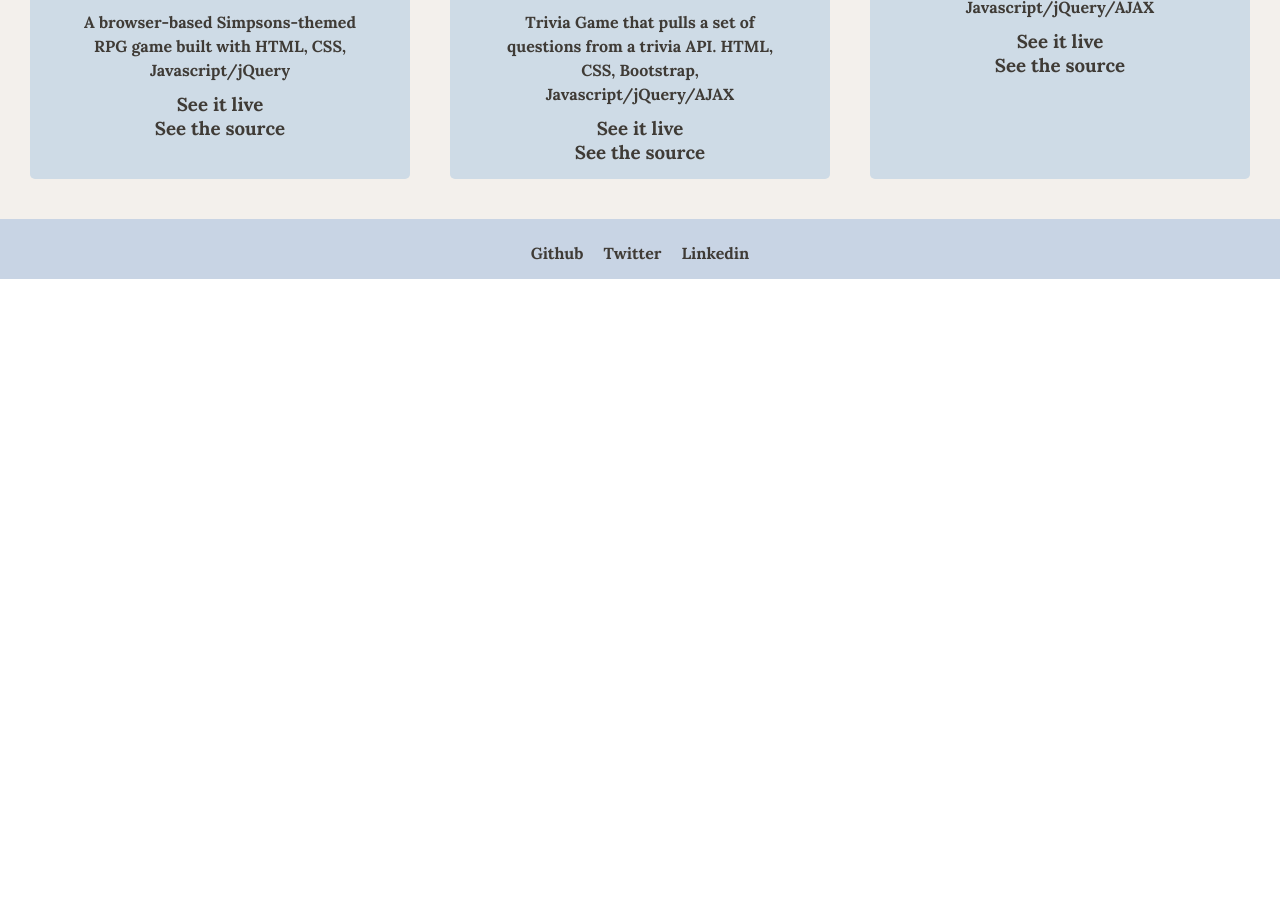
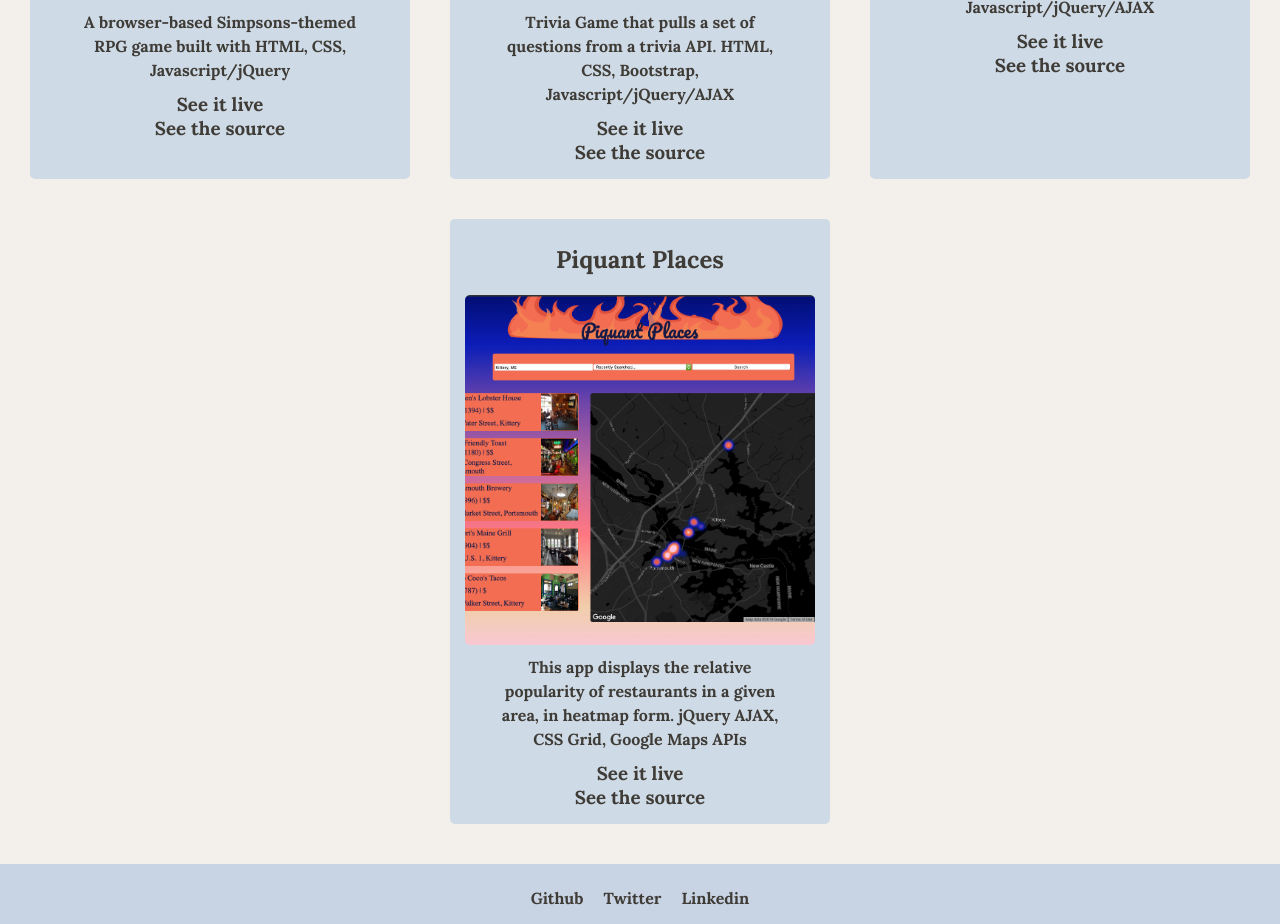
Before and after one commit to kylewhittemore/kylewhittemore.github.io, a plain HTML site: page projects.html in a window 1280 px wide. Shown: the part 1178-2102 px from the top of the page. Before the commit the page ends 1457 px from the top, so only its background shows below. Drawn offline with Linux system fonts and the light colour scheme.

Commit message:
updated with project one

```diff
--- a/projects.html
+++ b/projects.html
@@ -88,6 +88,16 @@
             <h3><a href="https://kylewhittemore.github.io/gif-getter" target="_blank">See it live</a></h3>
             <h3><a href="https://github.com/kylewhittemore/gif-getter" target="_blank">See the source</a></h3>
         </div>
+        <div class="content-section content-section-image">
+
+            <h2 class="project-header">Piquant Places</h2>
+
+            <img class="content-image content-image-projects" src="./images/heatmap_example.png">
+
+            <p>This app displays the relative popularity of restaurants in a given area, in heatmap form.  jQuery AJAX, CSS Grid, Google Maps APIs</p>
+            <h3><a href="https://captainefff.github.io/project_1/index" target="_blank">See it live</a></h3>
+            <h3><a href="https://github.com/captainefff/project_1" target="_blank">See the source</a></h3>
+        </div>
     </div>
 
     <footer class="footer">
```
Also changed, not shown: images/heatmap_example.png (added), 1 other file.
